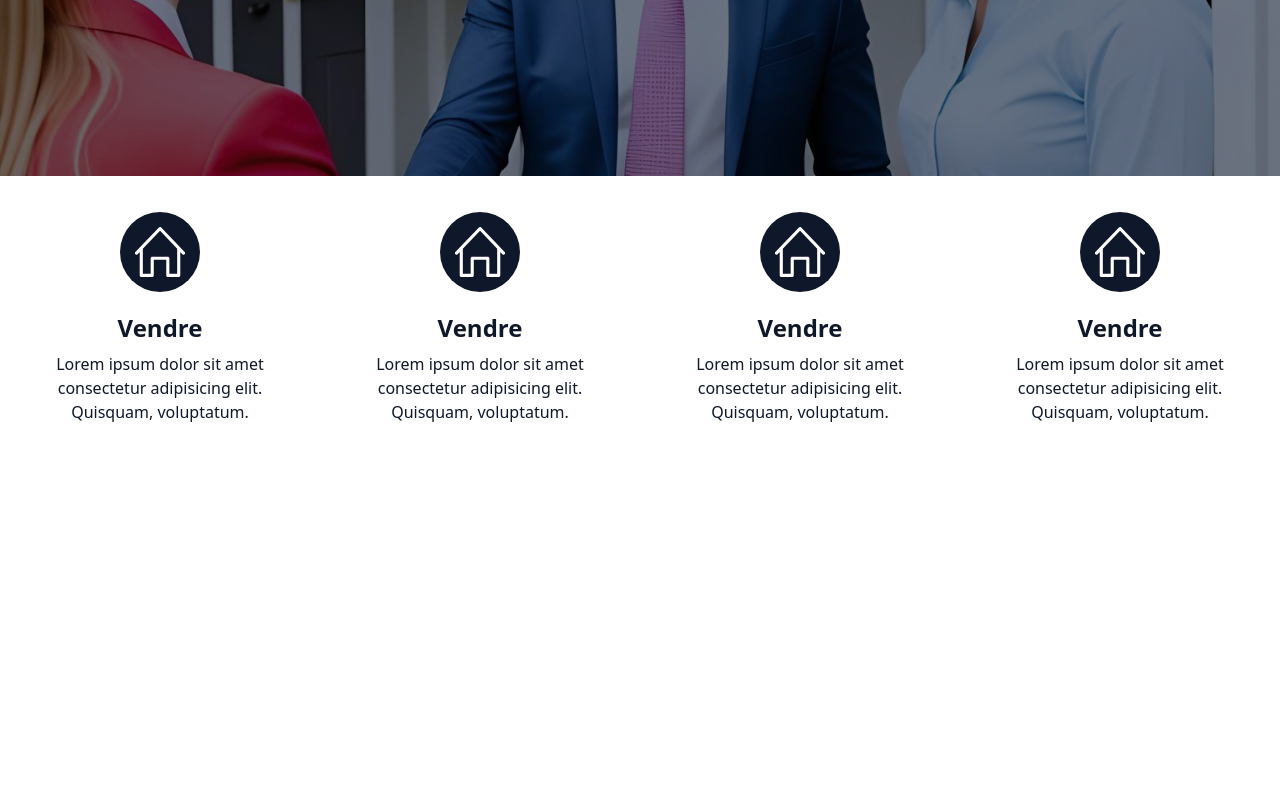
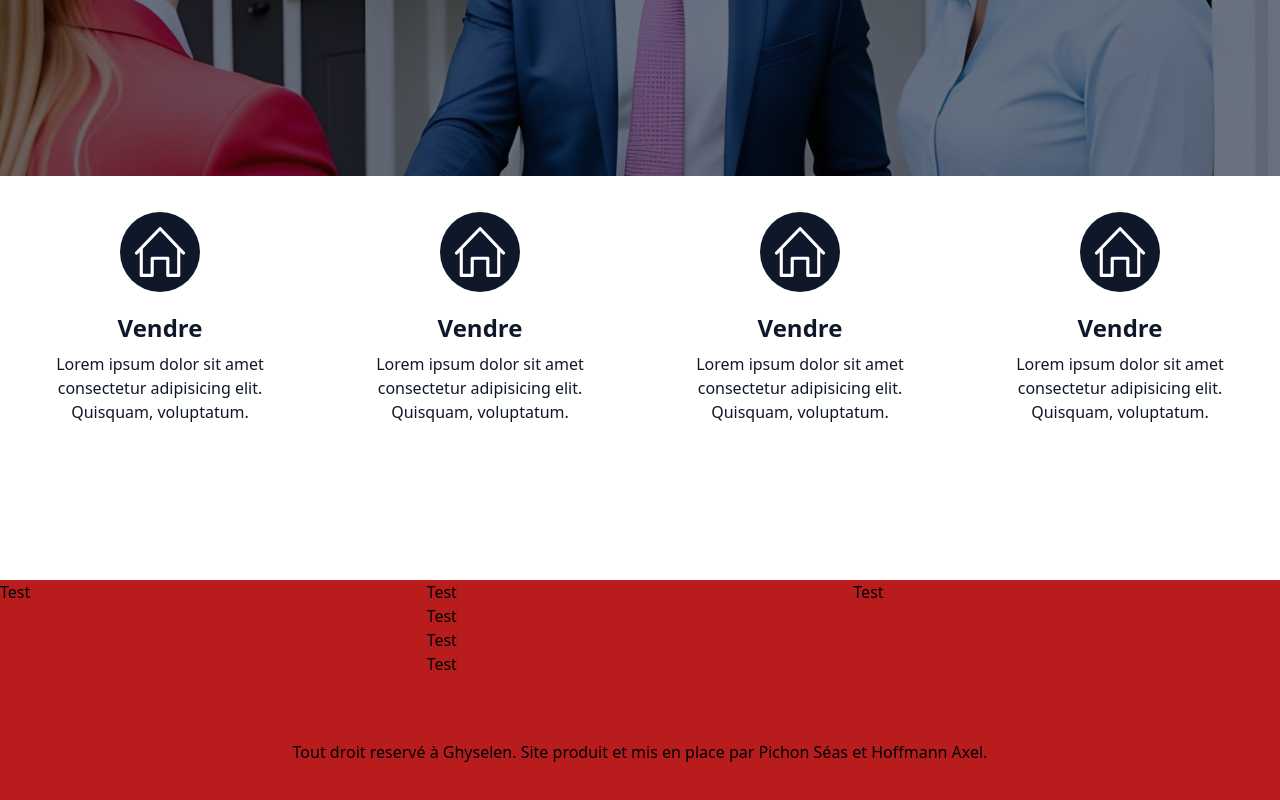
Before and after one commit to axelhoffmann-heh/ghyselen, a React (Vite) app: page / in a window 1280 px wide. Shown: the part 538-1338 px from the top of the page. Before the commit the page ends 1134 px from the top, so only its background shows below. Built offline with nearby package versions, Linux system fonts and the light colour scheme.

Commit message:
Ajout début footer

```diff
--- a/src/App.jsx
+++ b/src/App.jsx
@@ -1,4 +1,5 @@
 
+import Footer from './components/Footer'
 import GridContent from './components/Home/GridContent'
 import Homebackground from './components/Home/Homebackground'
 import Navbar from './components/Navbar'
@@ -15,6 +16,9 @@ function App() {
       <div>
         <GridContent/>
       </div>
+      <div>
+        <Footer/>
+      </div>
     </div>
   )
 }
--- /dev/null
+++ b/src/components/Footer.jsx
@@ -0,0 +1,33 @@
+import React from 'react'
+
+export default function Footer() {
+  return (
+    <div className='h-60 bg-red-700 grid grid-cols-3'>
+        <div>
+            Test
+        </div>
+        <div className='flex flex-col'>
+            <div>
+                Test
+            </div>
+            <div>
+                Test
+            </div>
+            <div>
+                Test
+            </div>
+            <div>
+                Test
+            </div>
+        </div>
+        <div>
+            Test
+        </div>
+        <div className='col-span-3 h-4'>
+            <div className='w-full flex justify-center'>
+                Tout droit reservé à Ghyselen. Site produit et mis en place par Pichon Séas et Hoffmann Axel.
+            </div>
+        </div>
+    </div>
+  )
+}
```
